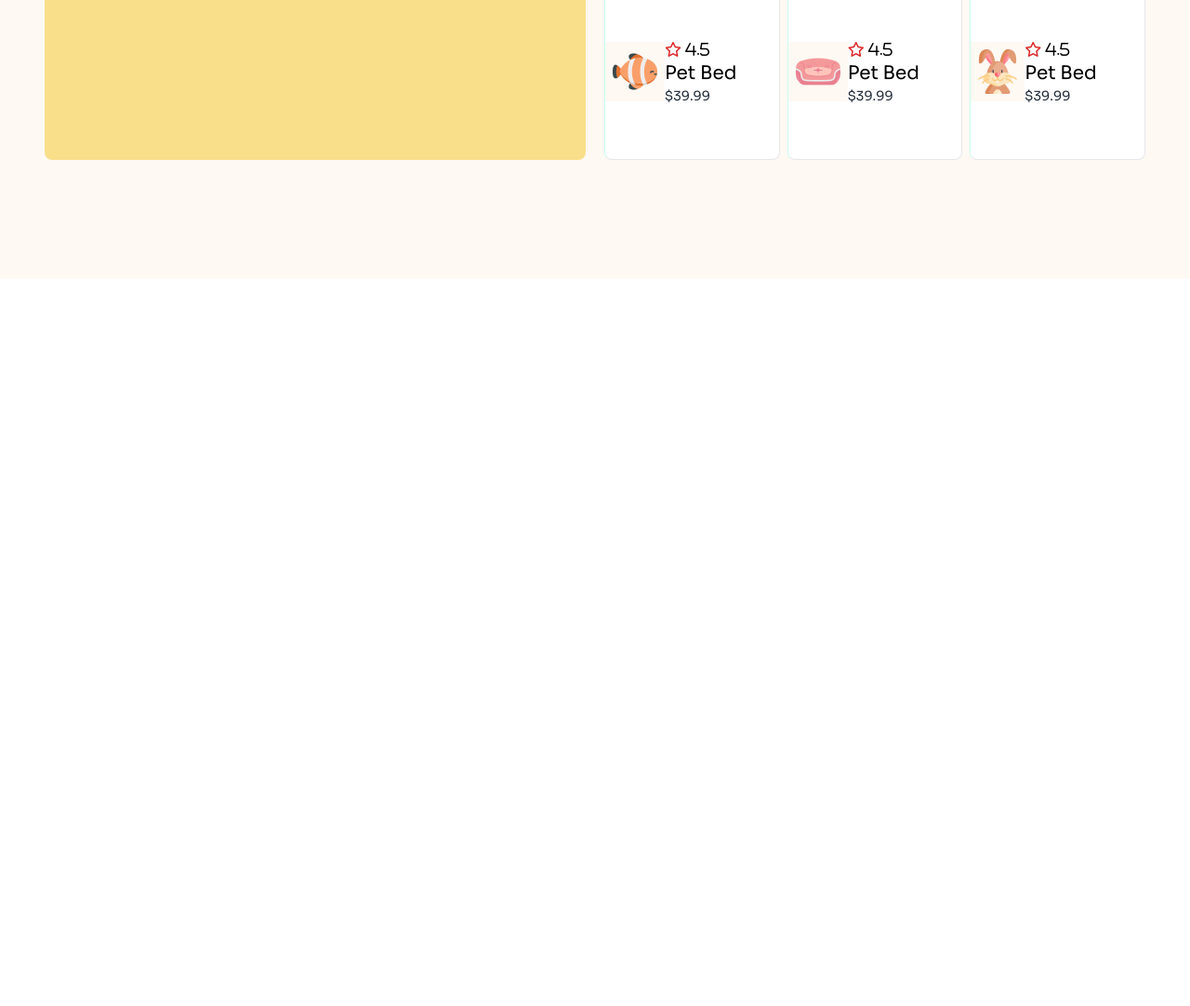
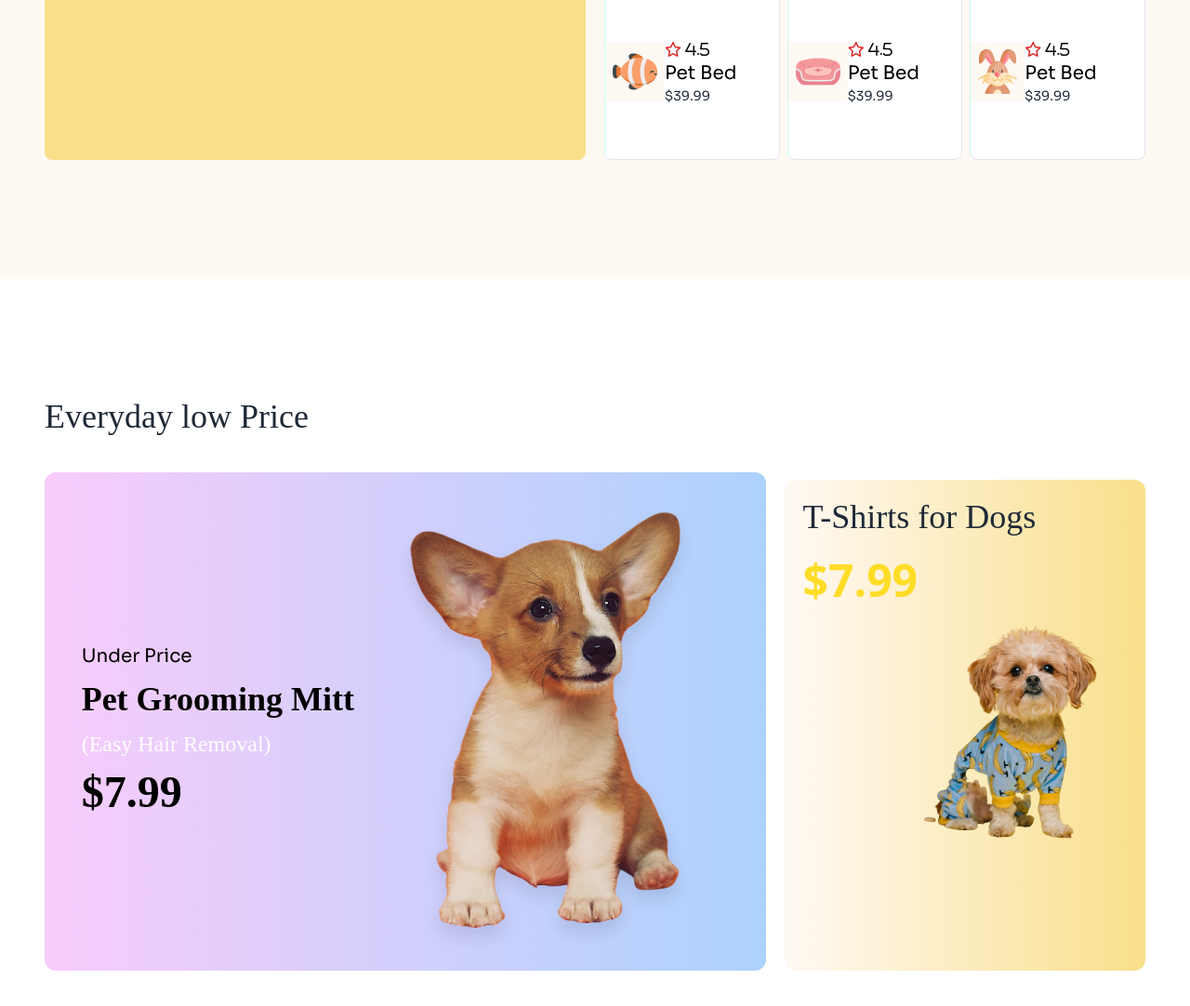
Before and after one commit to aalihasan/Assignment_03_Category_0001, a plain HTML site: page index.html in a window 1280 px wide. Shown: the part 1593-2675 px from the top of the page at 93% size. Before the commit the page ends 1893 px from the top, so only its background shows below. Drawn offline with nearby package versions, Linux system fonts and the light colour scheme; a web font is replaced by a local one.

Commit message:
added and style Everybody low price section

```diff
--- a/index.html
+++ b/index.html
@@ -165,7 +165,7 @@
 
     <!-- Trending Pet Products section  -->
     <section class="bg-[#FFF9F4]">
-      <div class="px-2 max-w-screen-xl mx-auto pt-32 pb-32 lg:px-12">
+      <div class="px-2 max-w-screen-xl mx-auto  lg:px-12 pt-32 pb-32">
         <h1 class="mb-10 text-2xl lg:text-4xl adlam">Trending Pet Products</h1>
 
         <div class="grid grid-cols-1 lg:grid-cols-2 gap-5">
@@ -289,9 +289,45 @@
 
         </div>
 
+      </div>
+    </section>
+
+    <section class="px-2 max-w-screen-xl mx-auto pt-32 pb-32 lg:px-12">
+
+        <h1 class="mb-10 text-2xl lg:text-4xl adlam">Everyday low Price</h1>
+
+        <div class=" space-y-2 lg:flex gap-5">
+          <div class=" basis-4/6 bg-gradient-to-r from-[#F8CCFB] to-[#ACD2FD] rounded-xl">
+            <div class="card lg:card-side flex-col-reverse pt-4 lg:flex-row-reverse bg-base-10 justify-center items-center ">
+              <figure>
+                <img src="c1-assets/cute-dog-mid.png" alt="Album" />
+              </figure>
+              <div class=" lg:ml-5 space-y-3" >
+                <p class=" invisible lg:visible  sora  text-xl text-[#000000]">Under Price</p>
+                <h2 class="card-title text-4xl text-black adlam">Pet Grooming Mitt</h2>
+                <p class="invisible  lg:visible text-white text-2xl adlam ">(Easy Hair Removal)</p>
+                <h2 class=" text-white text-5xl font-bold adlam lg:text-black ">$7.99</h2>
+
+              </div>
+            </div>
 
 
-      </div>
+
+          </div>
+          <div class="basis-2/6 bg-gradient-to-r from-[#FFF9F4] to-[#F9DF8A] p-5 rounded-xl">
+            <div>
+              <div>
+                <h1 class=" text-4xl adlam ">T-Shirts for Dogs</h1>
+                <p class="py-6 text-5xl font-bold text-[#FFDC26]">
+                  $7.99
+                </p>
+
+              <div class="flex justify-end lg:relative -top-20"><img src="c1-assets/cute-pet-small.png " /></div>
+            </div>
+          </div>
+
+
+        </div>
     </section>
 
 
```
